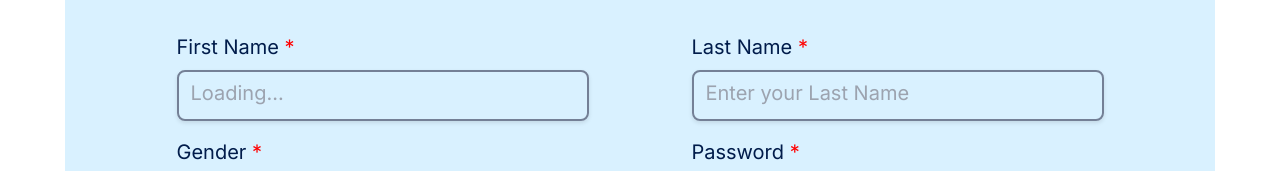
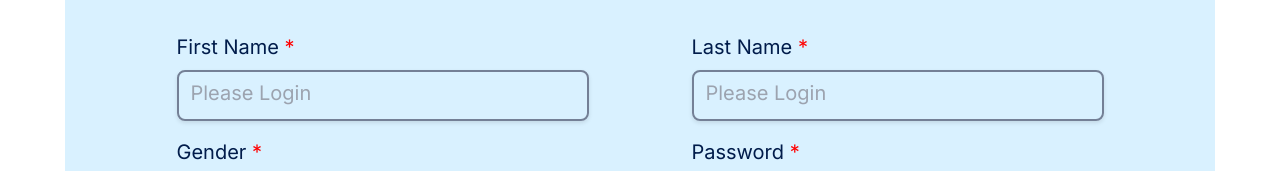
Before and after one commit to VarunCypherV/verfid, a Next.js app in the folder clientnext/: page /profile in a window 1280 px wide. Shown: the part 603-774 px from the top of the page. Built offline with nearby package versions, Linux system fonts and the light colour scheme.

Commit message:
Update page.js

```diff
--- a/clientnext/src/app/profile/page.js
+++ b/clientnext/src/app/profile/page.js
@@ -16,18 +16,18 @@ import {
 
 // Initialize personal state
 const initialPersonal = {
-  FirstName: "Loading...",
-  LastName: "",
-  year: "",
-  verifId: "",
-  issueDate: "",
-  email: "",
-  phoneNumber: "",
-  gender: "",
-  govtIDType: "",
-  govtIDNumber: "",
-  permanentAddress: "",
-  dateOfBirth: "",
+  FirstName: "Please Login",
+  LastName: "Please Login",
+  year: "Please Login",
+  verifId: "Please Login",
+  issueDate: "Please Login",
+  email: "Please Login",
+  phoneNumber: "Please Login",
+  gender: "Please Login",
+  govtIDType: "Please Login",
+  govtIDNumber: "Please Login",
+  permanentAddress: "Please Login",
+  dateOfBirth: "Please Login",
 };
 
 function Profile() {
@@ -350,11 +350,11 @@ function Profile() {
               className="back"
               onClick={() => router.push("/Land")}
             />
-            <img src="/assets/user.png" className="user" />
+            <img src="/assets/User.png" className="user" />
           </div>
           <div className="PFP_Name">
             <p>{username}</p> {/* Display the username which only changes after clicking "Update Profile" */}
-            <img src="/assets/verified.png" className="bluetick" />
+            <img src="/assets/Verified.png" className="bluetick" />
           </div>
           <p>{personal.VerifId}</p>
         </div>
```
